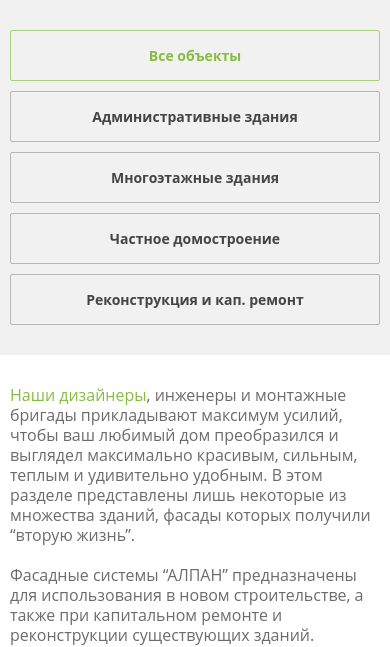
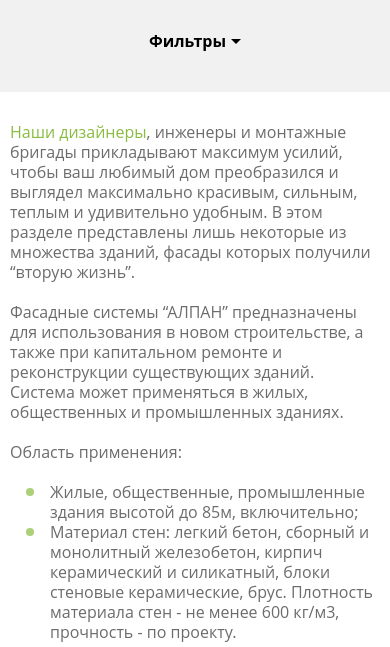
Before and after one commit to evox1994/alpan, a plain HTML site: page index.html in a window 390 px wide. Shown: the part 198-845 px from the top of the page. Drawn offline with Linux system fonts and the light colour scheme.

Commit message:
sdfvdsfv

```diff
--- a/css/index.css
+++ b/css/index.css
@@ -39,6 +39,43 @@
 .b-2-bot .container {
 	padding-top: 30px;
 	padding-bottom: 90px;
+}
+.b-2 .mobile-filter-btn {
+	display: none;
+	position: relative;
+	padding-right: 15px;
+	font-size: 16px;
+	font-family: "Open Sans";
+	color: #000000;
+	font-weight: bold;
+	margin-bottom: 20px;
+	cursor: pointer;
+}
+.b-2 .mobile-filter-btn:hover {
+	cursor: pointer;
+}
+.b-2 .mobile-filter-btn::before {
+	content: '';
+	display: block;
+	width: 0;
+	height: 0;
+	border: 0;
+	border-top: 5px solid #000000;
+	border-left: 5px solid transparent;
+	border-right: 5px solid transparent;
+	position: absolute;
+	right: 0;
+	top: calc(50% - 2.5px);
+	-webkit-transition: all 0.3s;
+	-moz-transition: all 0.3s;
+	-ms-transition: all 0.3s;
+	transition: all 0.3s;
+}
+.b-2 .mobile-filter-btn.active::before {
+	-webkit-transform: rotate(180deg);
+	-moz-transform: rotate(180deg);
+	-ms-transform: rotate(180deg);
+	transform: rotate(180deg);
 }
 .b-2 .filter {
 	display: flex;
@@ -251,8 +288,20 @@
 	.b-1 h1 {
 		font-size: 36px;
 	}
+	.b-2 .mobile-filter-btn {
+		display: inline-block;
+	}
 	.b-2 .filter {
 		display: block;
+		max-height: 0;
+		overflow: hidden;
+		-webkit-transition: all 0.3s;
+		-moz-transition: all 0.3s;
+		-ms-transition: all 0.3s;
+		transition: all 0.3s;
+	}
+	.b-2 .filter.active {
+		max-height: 500px;
 	}
 	.b-2 .filter li {
 		width: 100%;
--- a/index.html
+++ b/index.html
@@ -37,6 +37,7 @@
 	<div class="b b-2">
 		<div class="b-2-top">
 			<div class="container">
+				<div class="mobile-filter-btn">Фильтры</div>
 				<ul class="filter">
 					<li class="active"><a href="#">Все объекты</a></li>
 					<li><a href="#">Административные здания</a></li>
--- a/js/index.js
+++ b/js/index.js
@@ -8,4 +8,9 @@ $(document).ready(function(){
 		return false;
 	});
 
+	$('body').on('click','.mobile-filter-btn',function(){
+		$(this).toggleClass('active');
+		$(this).parents('.container').find('.filter').toggleClass('active');
+	});
+
 });
```
